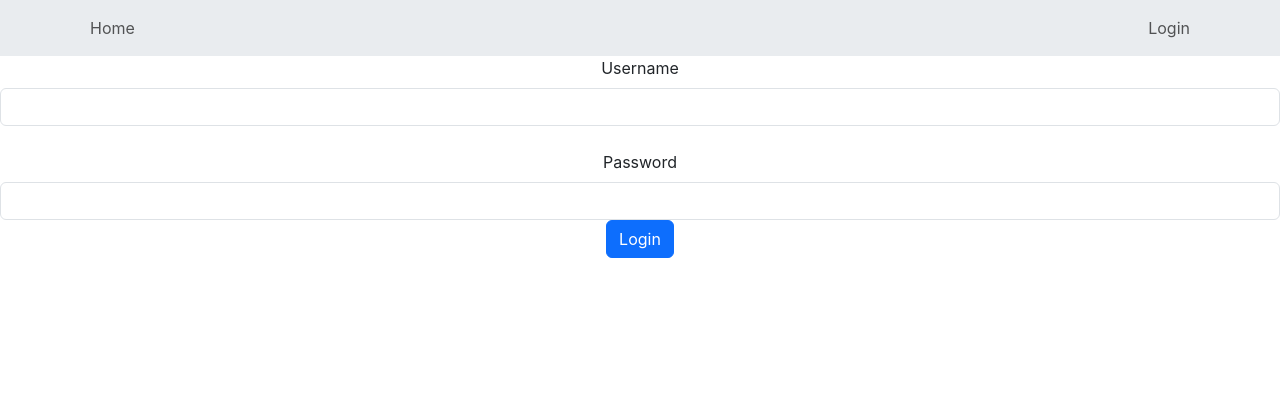
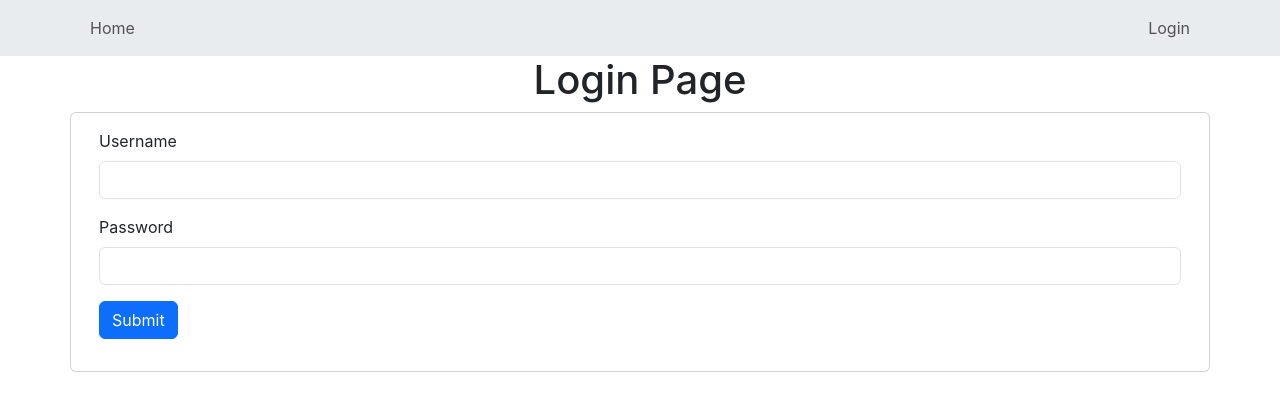
Before and after one commit to EBPRivera/fateful-architecture-react, a React (Create React App) app: page /login in a window 1280 px wide. Shown: the top 410 px of the page. Built offline with nearby package versions, Linux system fonts and the light colour scheme.

Commit message:
Refactor to format login page

```diff
--- /dev/null
+++ b/src/components/Custom/SAPasswordInput.js
@@ -0,0 +1,16 @@
+import { Form } from "react-bootstrap";
+
+const SAPasswordInput = ({ onChange, value, label }) => {
+  return (
+    <Form.Group>
+      <Form.Label>{label}</Form.Label>
+      <Form.Control
+        type="password"
+        value={value}
+        onChange={(e) => onChange(e.target.value)}
+      />
+    </Form.Group>
+  );
+};
+
+export default SAPasswordInput;
--- a/src/containers/Login.js
+++ b/src/containers/Login.js
@@ -2,9 +2,18 @@ import axios from "axios";
 import { useState } from "react";
 import { useDispatch } from "react-redux";
 import { useNavigate } from "react-router";
+import {
+  Form,
+  Button,
+  Container,
+  Row,
+  Col,
+  Card,
+  Spinner,
+} from "react-bootstrap";
 
-import { Form, Button } from "react-bootstrap";
-
+import SATextInput from "../components/Custom/SATextInput";
+import SAPasswordInput from "../components/Custom/SAPasswordInput";
 import { login } from "../features/user";
 
 const Login = () => {
@@ -12,16 +21,18 @@ const Login = () => {
     username: "",
     password: "",
   });
+  const [loading, setLoading] = useState(false);
   const dispatch = useDispatch();
   const navigate = useNavigate();
-
-  const { Group, Label, Control } = Form;
 
   const updateParams = (key, value) => {
     setUserParams({ ...userParams, [key]: value });
   };
 
-  const handleLogin = async () => {
+  const handleLogin = async (e) => {
+    e.preventDefault();
+    setLoading(true);
+
     const { username, password } = userParams;
 
     await axios
@@ -37,23 +48,45 @@ const Login = () => {
   };
 
   return (
-    <div id="login">
-      <Form>
-        <Group className="mb-3">
-          <Label>Username</Label>
-          <Control
-            type="text"
-            onChange={(e) => updateParams("username", e.target.value)}
-          />
-          <br />
-          <Label>Password</Label>
-          <Control
-            type="password"
-            onChange={(e) => updateParams("password", e.target.value)}
-          />
-          <Button onClick={handleLogin}>Login</Button>
-        </Group>
-      </Form>
+    <div id="login-page">
+      <h1>Login Page</h1>
+      <Container>
+        <Row>
+          <Col as={Card}>
+            <Form onSubmit={handleLogin}>
+              <Container className="form-container">
+                <Row>
+                  <Col>
+                    <SATextInput
+                      label="Username"
+                      onChange={(newValue) => {
+                        updateParams("username", newValue);
+                      }}
+                    />
+                  </Col>
+                </Row>
+                <Row>
+                  <Col>
+                    <SAPasswordInput
+                      label="Password"
+                      onChange={(newValue) => {
+                        updateParams("password", newValue);
+                      }}
+                    />
+                  </Col>
+                </Row>
+                <Row>
+                  <Col>
+                    <Button disabled={loading} type="submit">
+                      {loading ? <Spinner as="span" size="sm" /> : "Submit"}
+                    </Button>
+                  </Col>
+                </Row>
+              </Container>
+            </Form>
+          </Col>
+        </Row>
+      </Container>
     </div>
   );
 };
--- a/src/stylesheets/containers/_manifest.scss
+++ b/src/stylesheets/containers/_manifest.scss
@@ -1,3 +1,4 @@
 @import "character";
 @import "characters-page";
+@import "login-page";
 @import "new-character-page";
--- /dev/null
+++ b/src/stylesheets/containers/login-page.scss
@@ -0,0 +1,13 @@
+#login-page {
+  .col.card {
+    padding: 1rem;
+  }
+
+  .form-container {
+    text-align: left;
+
+    > .row {
+      margin-bottom: 1rem;
+    }
+  }
+}
```
